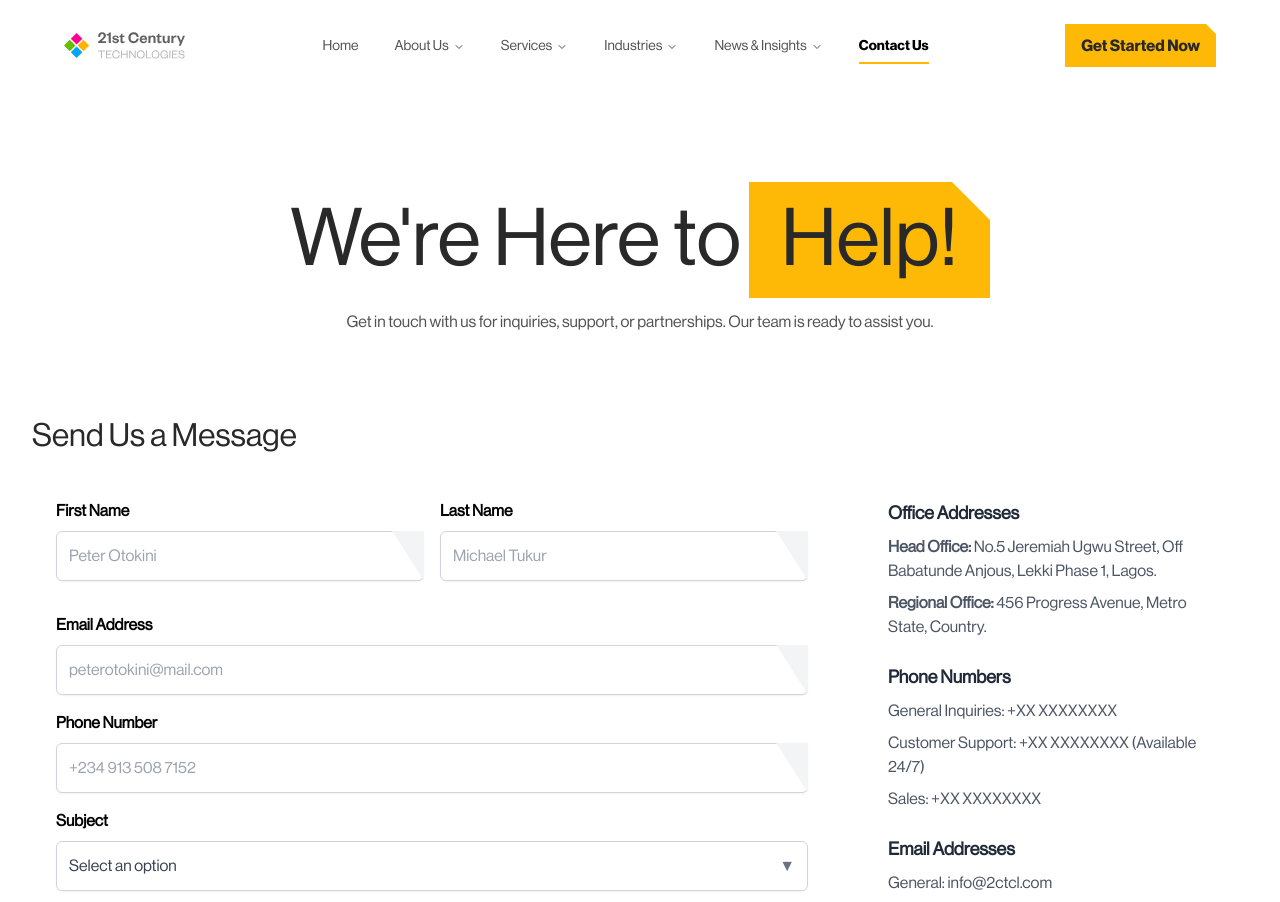
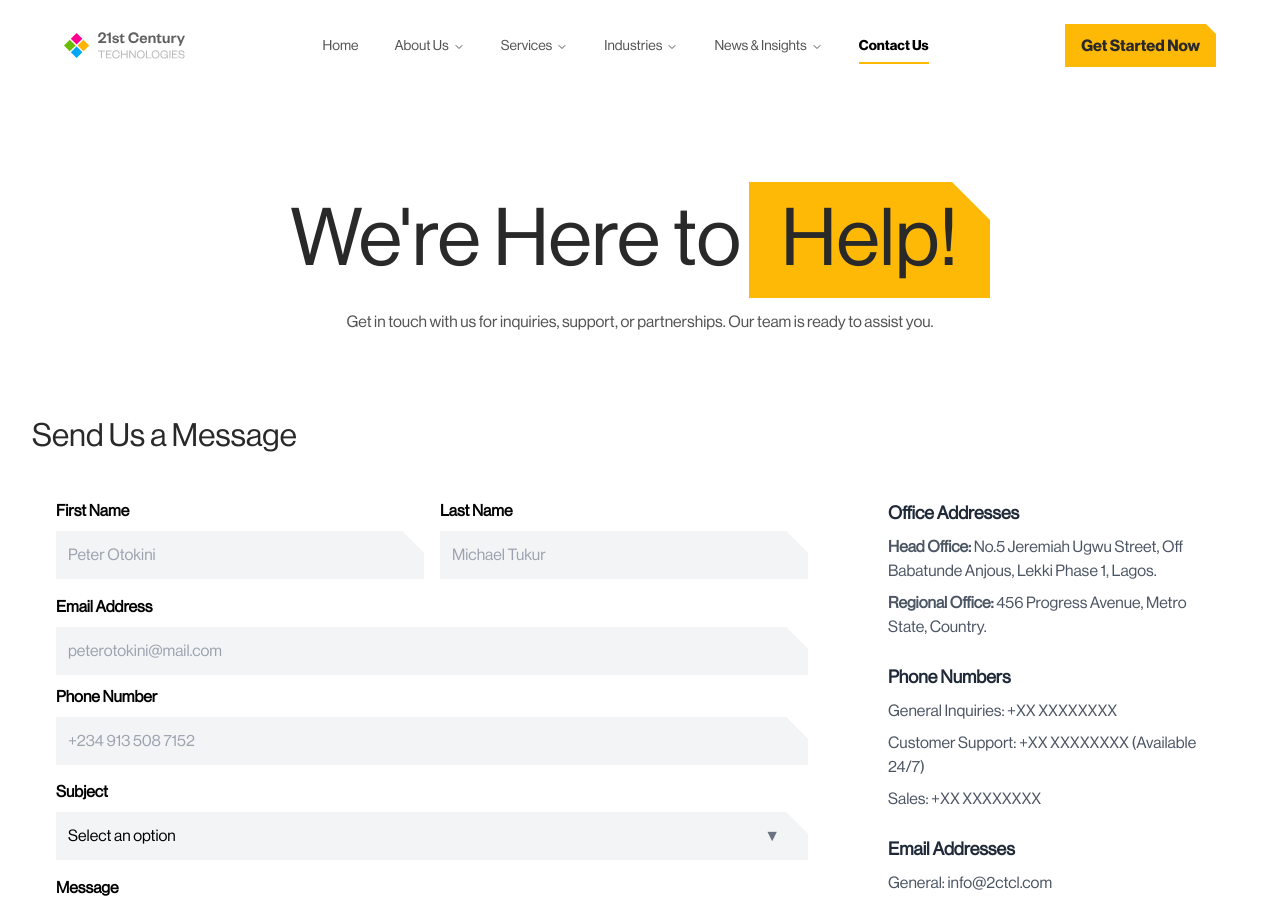
Before and after one commit to zumboxtechnologies/21ctl-reloaded, a Next.js app: page /contact in a window 1280 px wide. Shown: the top 902 px of the page. Built offline with nearby package versions, Linux system fonts and the light colour scheme.

Commit message:
working on more updates to contact page

```diff
--- a/app/(main)/contact/page.tsx
+++ b/app/(main)/contact/page.tsx
@@ -7,6 +7,7 @@ import FormTextArea from "../../../components/Contact/FormTextArea";
 import FormSelect from "../../../components/Contact/FormSelect";
 import FormField from "../../../components/Contact/FormField";
 import Polygon from "@/components/Polygon";
+import SizedBox from "@/components/SizedBox";
 export default function ContactPage() {
   const {
     register,
@@ -80,7 +81,7 @@ export default function ContactPage() {
               }}
               error={errors.email}
             />
-
+            <SizedBox height={10} />
             {/* Phone */}
             <FormField
               label="Phone Number"
@@ -91,14 +92,14 @@ export default function ContactPage() {
               validation={{ required: "Phone number is required" }}
               error={errors.phone}
             />
-
+            <SizedBox height={5} />
+            <div className="h-[10px]" />
             {/* Subject */}
             <FormSelect
               label="Subject"
               name="subject"
               register={register}
               options={[
-                { value: "", label: "Select a subject" },
                 { value: "General Inquiry", label: "General Inquiry" },
                 { value: "Sales", label: "Sales" },
                 { value: "Technical Support", label: "Technical Support" },
--- a/components/Contact/FormField.tsx
+++ b/components/Contact/FormField.tsx
@@ -1,6 +1,7 @@
 import React from "react";
 import { FieldError, FieldValues, UseFormRegister } from "react-hook-form";
 import Polygon from "../Polygon";
+import PolygonBox from "../security/PolygonBox";
 
 interface FormFieldProps {
   label: string;
@@ -22,21 +23,23 @@ export default function FormField({
   error,
 }: FormFieldProps) {
   return (
-    <div className="mb-4">
+    <div className="">
       <label className="block  font-semibold mb-2">{label}</label>
+      <div className="bg-gray-100">
+        <PolygonBox classname="h-6 w-6 bg-white" otherclasses="">
           <div className="relative">
             <input
               type={type}
               {...register(name, validation)}
               placeholder={placeholder}
-          className={`w-full p-3 text-black rounded-md shadow-sm border ${
-            error ? "border-red-500" : "border-gray-300"
-          } focus:ring-2 focus:ring-yellow-500 focus:outline-none`}
+              className={`w-full p-3 text-black bg-transparent rounded-md  border-none focus:ring-2 focus:ring-yellow-500 focus:outline-none`}
             />
-        {/* Decorative Polygon */}
-        <Polygon className="absolute top-0 right-0 h-full w-8 bg-gray-100 pointer-events-none" />
           </div>
-      {error && <p className="text-red-500 text-sm mt-1">{error.message}</p>}
+          {error && (
+            <p className="text-red-500 text-sm mt-1">{error.message}</p>
+          )}
+        </PolygonBox>
+      </div>
     </div>
   );
 }
--- a/components/Contact/FormSelect.tsx
+++ b/components/Contact/FormSelect.tsx
@@ -1,5 +1,6 @@
 import React, { useState } from "react";
 import { FieldError, FieldValues, UseFormRegister } from "react-hook-form";
+import PolygonBox from "../security/PolygonBox";
 
 interface Option {
   value: string | number; // Options can have string or number values
@@ -34,36 +35,39 @@ export default function FormSelect({
   return (
     <div className={`mb-8 ${isOpen ? "h-auto" : "h-16"} transition-all`}>
       <label className="block font-semibold mb-2">{label}</label>
+
+      <PolygonBox classname="h-6 w-6 bg-white">
         <div
-        className={`w-full p-3 rounded-md border shadow-sm bg-white text-gray-700 cursor-pointer ${
-          error ? "border-red-500" : "border-gray-300"
-        } focus:ring-2 focus:ring-yellow-500`}
+          className={`w-full p-3 bg-gray-100 text-black cursor-pointer  focus:ring-2 focus:ring-yellow-500`}
           onClick={() => setIsOpen((prev) => !prev)}
         >
-        <div className="flex justify-between items-center">
+          <div className="flex  justify-between items-center">
             <span>
               {selected
                 ? options.find((opt) => opt.value === selected)?.label
                 : "Select an option"}
             </span>
-          <span className="text-gray-500">
+            <span className="text-gray-500 mr-4">
               {isOpen ? "▲" : "▼"} {/* Text-based arrow */}
             </span>
           </div>
         </div>
+      </PolygonBox>
 
       {isOpen && (
-        <div className="mt-2 ">
+        <PolygonBox classname="h-6 w-6 bg-white">
+          <div className="mt-2 px-6 bg-gray-100 ">
             {options.map((option) => (
               <div
                 key={option.value}
                 onClick={() => handleSelect(option.value)}
-              className="p-3 text-gray-700 hover:bg-gray-100 cursor-pointer"
+                className="p-3 border-b border-gray-200  text-gray-700 hover:bg-gray-100 cursor-pointer"
               >
                 {option.label}
               </div>
             ))}
           </div>
+        </PolygonBox>
       )}
 
       {error && <p className="text-red-500 text-sm mt-1">{error.message}</p>}
--- /dev/null
+++ b/components/SizedBox.tsx
@@ -0,0 +1,11 @@
+import React from "react";
+
+interface P {
+  height: number; // Use `number` instead of `Number` for TypeScript type.
+}
+
+function SizedBox({ height }: P) {
+  return <div style={{ height: `${height}px` }} />;
+}
+
+export default SizedBox;
```
Lines whose indentation alone changed are shown as unchanged.
